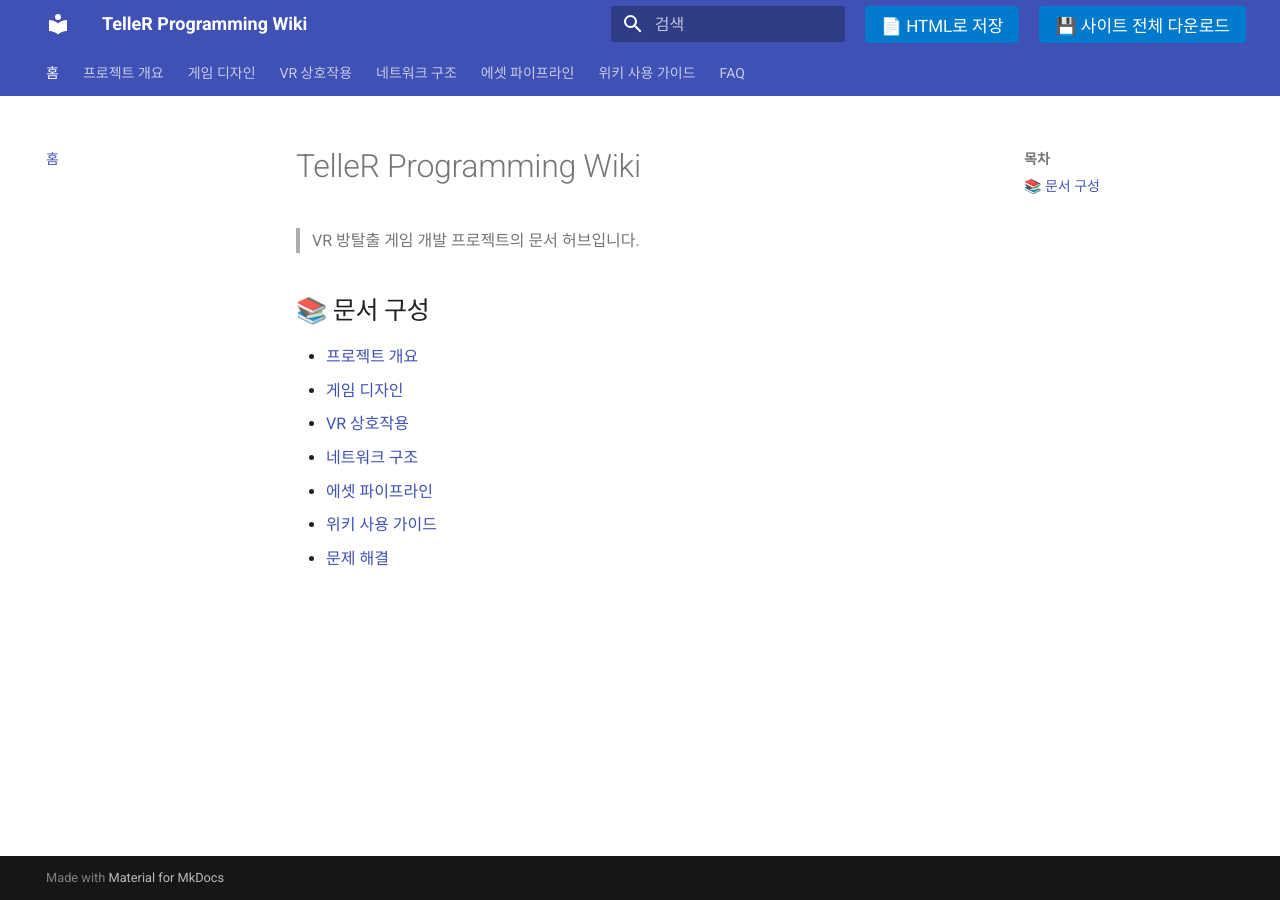
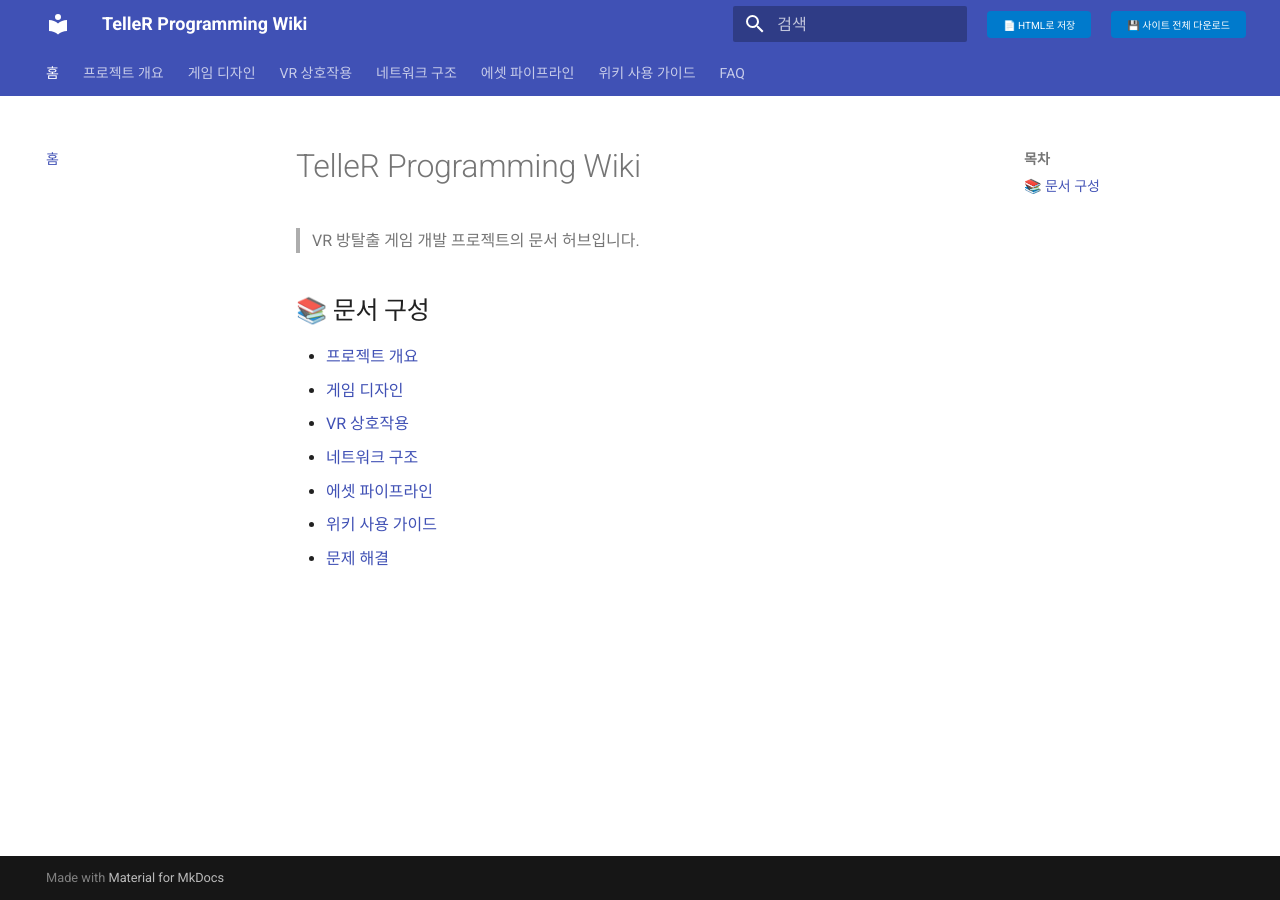
Before and after one commit to yujin2625/TelleR-programming-wiki, an MkDocs documentation site: the page built from docs/index.md, in a window 1280 px wide. Built offline with MkDocs 1.6.1 and Material for MkDocs 9.7.7, drawn with Linux system fonts in a browser that asks for light colours.

Commit message:
edit button size

```diff
--- a/docs/css/custom.css
+++ b/docs/css/custom.css
@@ -4,7 +4,7 @@
     border: none;
     border-radius: 4px;
     padding: 0.3rem 0.8rem;
-    font-size: 0.85rem;
+    font-size: 0.5rem;
     cursor: pointer;
 }
 
```
